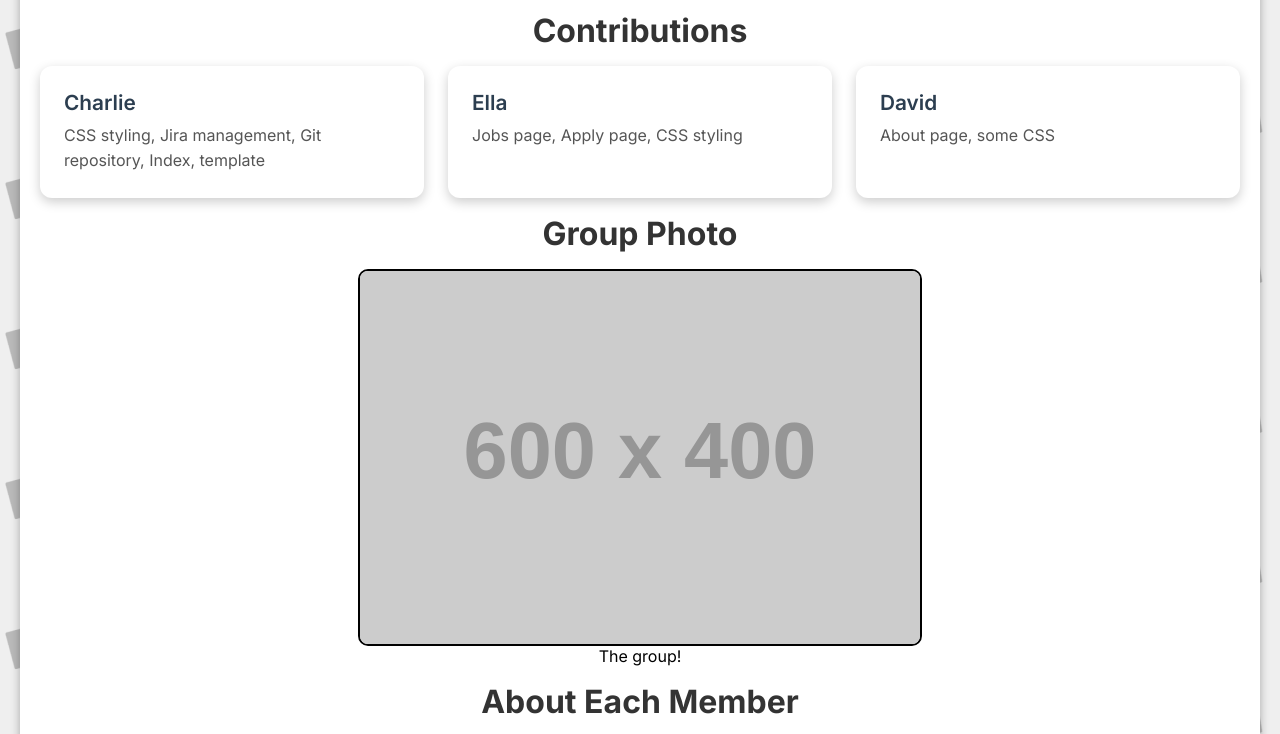
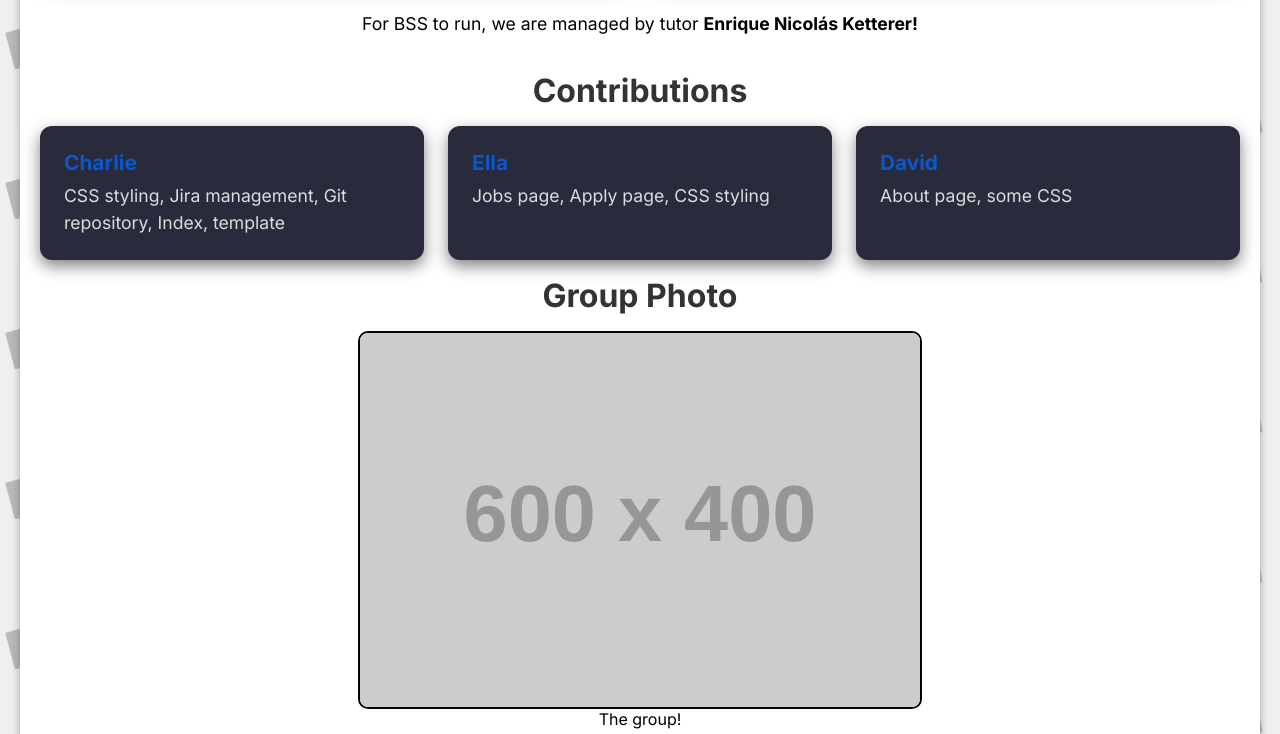
Before and after one commit to Barely-Sufficient-Solutions/main, a plain HTML site: page about.html in a window 1280 px wide. Shown: the part 720-1454 px from the top of the page. Drawn offline with Linux system fonts and the light colour scheme; placeholder pictures from the web are drawn by us.

Commit message:
about page css changes

```diff
--- a/styles/styles.css
+++ b/styles/styles.css
@@ -1016,3 +1016,65 @@
   margin-top: 6px; /* Space above */
   margin-bottom: 15px; /* Space below */
 }
+
+/* === About Page Additions === */
+.member,
+#aboutLists > div {
+  background-color: #2a2a3d; /* Match the dark theme */
+  color: #dcdcdc; /* Light text for readability */
+  border-radius: 12px;
+  padding: 1.5rem;
+  box-shadow: 0 6px 16px rgba(0, 0, 0, 0.5);
+  transition: transform 0.2s ease;
+}
+
+.member:hover {
+  transform: translateY(-4px); /* Card hover lift */
+}
+
+.team dd {
+  color: #dcdcdc; /* Ensure contribution text is readable */
+  font-size: 1.1rem;
+  line-height: 1.5;
+  margin-top: 0.5rem;
+}
+
+.team dt {
+  color: #0a58ca; /* Highlight names */
+  font-size: 1.3rem;
+  font-weight: 700;
+}
+
+/* Make intro text in about page black for contrast against light background */
+main > section p:first-of-type,
+main > section p:nth-of-type(2) {
+  color: #000;
+}
+
+table, th, td {
+  border: 1px solid #444;
+  border-collapse: collapse;
+  padding: 10px;
+}
+
+th {
+  background-color: #0a58ca;
+  color: white;
+  font-weight: bold;
+  text-align: center;
+}
+
+td {
+  background-color: #2a2a3d;
+  color: #dcdcdc;
+}
+
+th:hover, td:hover {
+  background-color: #1e1e2f;
+  transition: 0.2s;
+}
+
+p {
+  font-size: 1.1rem;
+  line-height: 1.6;
+}
```
